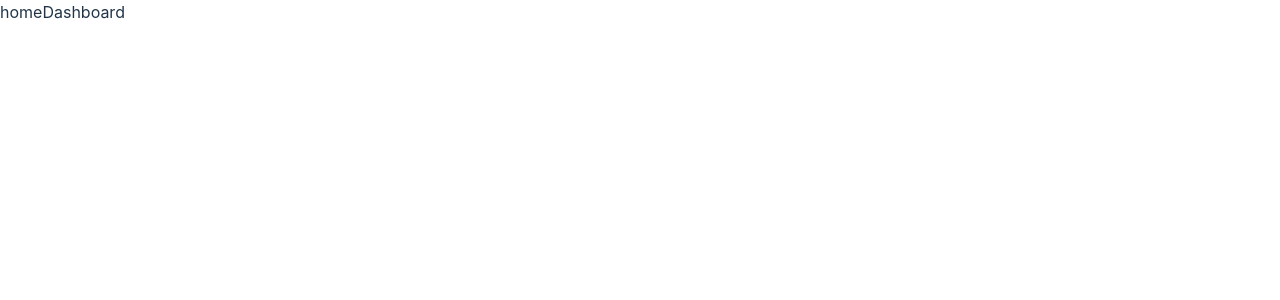
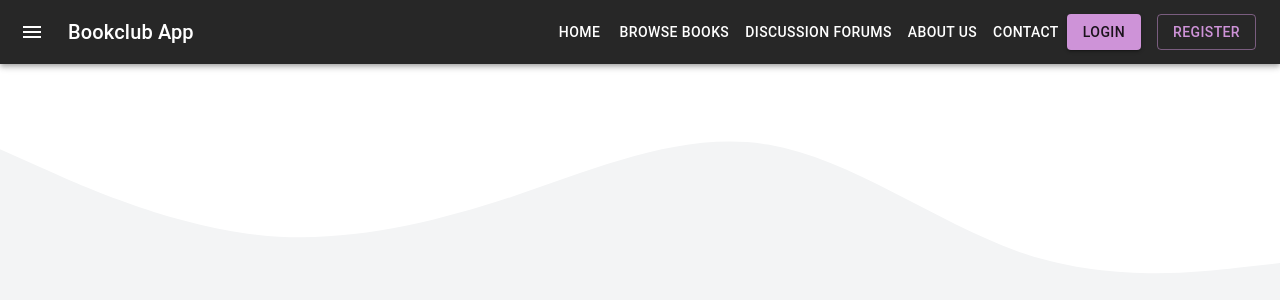
Before and after one commit to BiTheDev/BookclubApp, a React (Vite) app in the folder frontend/: page / in a window 1280 px wide. Shown: the top 300 px of the page. Built offline with nearby package versions, Linux system fonts and the light colour scheme.

Commit message:
added basic component for landing page

```diff
--- a/frontend/src/App.jsx
+++ b/frontend/src/App.jsx
@@ -4,6 +4,7 @@ import { ThemeProvider, createTheme } from "@mui/material/styles";
 import HomeDashboard from './Pages/HomeDashboard/homeDashboard';
 import Access from './Pages/AccessPage/access';
 import './App.css'
+import LandingPage from './Pages/LandingPage/LandingPage';
 
 const darkTheme = createTheme({
   palette: {
@@ -17,7 +18,8 @@ function App() {
     <ThemeProvider theme={darkTheme}>
       <BrowserRouter>
         <Routes>
-          <Route path="/" element={<HomeDashboard />} />
+        <Route path="/" element={<LandingPage />} />
+          <Route path="/home" element={<HomeDashboard />} />
           <Route path="/access" element={<Access />} />
         </Routes>
       </BrowserRouter>
--- /dev/null
+++ b/frontend/src/Pages/LandingPage/Components/Header/Header.jsx
@@ -0,0 +1,40 @@
+import React from 'react'
+import AppBar from '@mui/material/AppBar';
+import Toolbar from '@mui/material/Toolbar';
+import Typography from '@mui/material/Typography';
+import Button from '@mui/material/Button';
+import IconButton from '@mui/material/IconButton';
+import MenuIcon from '@mui/icons-material/Menu';
+import { Box } from '@mui/system';
+
+const Header = () => {
+  return (
+    <AppBar position="static" color="primary">
+      <Toolbar>
+        {/* Logo */}
+        <IconButton edge="start" color="inherit" aria-label="menu" sx={{ mr: 2 }}>
+          <MenuIcon /> {/* You can replace this with your Logo */}
+        </IconButton>
+
+        <Typography variant="h6" component="div" sx={{ flexGrow: 1 }}>
+          Bookclub App
+        </Typography>
+
+        {/* Navigation Links */}
+        <Box sx={{ display: { xs: 'none', md: 'flex' } }}>
+          <Button color="inherit">Home</Button>
+          <Button color="inherit">Browse Books</Button>
+          <Button color="inherit">Discussion Forums</Button>
+          <Button color="inherit">About Us</Button>
+          <Button color="inherit">Contact</Button>
+        </Box>
+
+        {/* CTA Buttons */}
+        <Button color="secondary" variant="contained">Login</Button>
+        <Button color="secondary" variant="outlined" sx={{ ml: 2 }}>Register</Button>
+      </Toolbar>
+    </AppBar>
+  )
+}
+
+export default Header
--- /dev/null
+++ b/frontend/src/Pages/LandingPage/Components/WaveDivider/WaveDivider.jsx
@@ -0,0 +1,11 @@
+import React from 'react'
+
+const WaveDivider = () => {
+  return (
+    <svg xmlns="http://www.w3.org/2000/svg" viewBox="0 0 1440 320">
+      <path fill="#f3f4f5" fill-opacity="1" d="M0,96L48,117.3C96,139,192,181,288,192C384,203,480,181,576,149.3C672,117,768,75,864,90.7C960,107,1056,181,1152,213.3C1248,245,1344,235,1392,229.3L1440,224L1440,320L1392,320C1344,320,1248,320,1152,320C1056,320,960,320,864,320C768,320,672,320,576,320C480,320,384,320,288,320C192,320,96,320,48,320L0,320Z"></path>
+    </svg>
+  )
+}
+
+export default WaveDivider
--- a/frontend/src/Pages/LandingPage/LandingPage.jsx
+++ b/frontend/src/Pages/LandingPage/LandingPage.jsx
@@ -0,0 +1,14 @@
+import React from 'react'
+import Header from './Components/Header/Header'
+import WaveDivider from './Components/WaveDivider/WaveDivider'
+
+const LandingPage = () => {
+  return (
+    <div>
+        <Header/>
+        <WaveDivider/>
+    </div>
+  )
+}
+
+export default LandingPage
```
